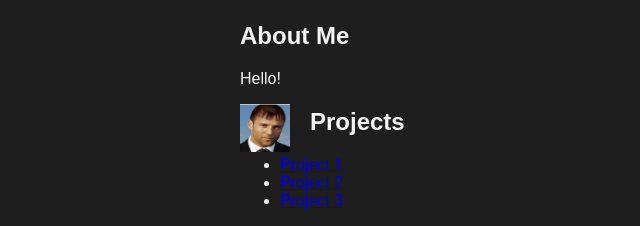
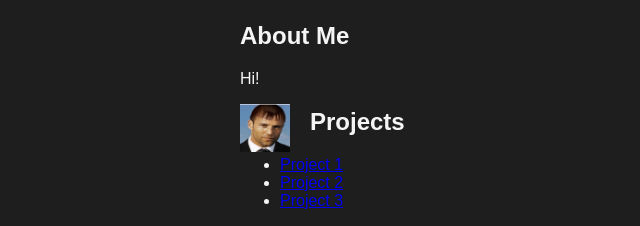
Before and after one commit to furevych/portfolio, a plain HTML site: page index.html in a window 1280 px wide. Shown: the part 172-398 px from the top of the page, 0-640 px from the left. Drawn offline with Linux system fonts and the light colour scheme.

Commit message:
Update index.html

```diff
--- a/index.html
+++ b/index.html
@@ -22,7 +22,7 @@
     <main>
         <section id="about" class="container">
             <h2>About Me</h2>
-            <p>Hello! </p>
+            <p>Hi! </p>
             <img src="profile.jpg" alt="Profile Picture" class="profile-img">
         </section>
         <section id="projects" class="container">
```
